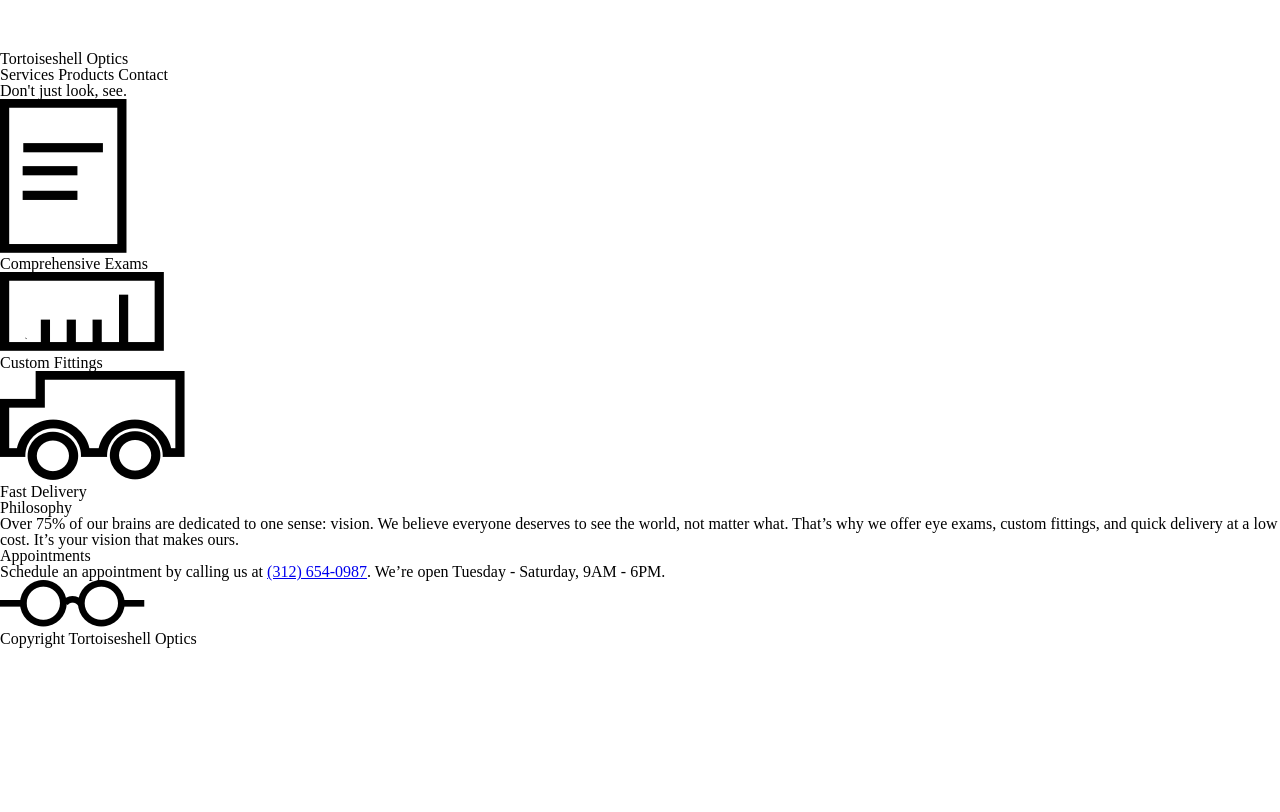
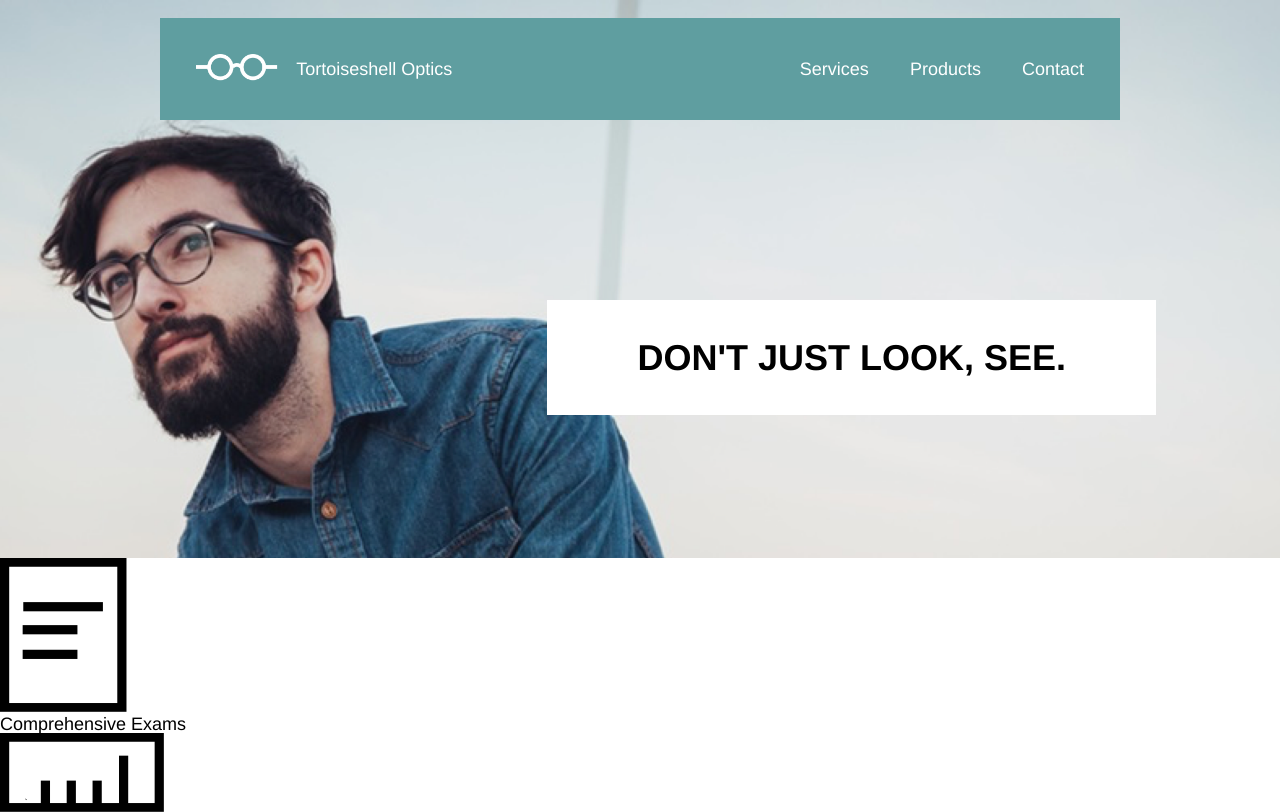
Before and after one commit to deanarron/tortoiseshell_optics, a plain HTML site: page index.html in a window 1280 px wide. Shown: the top 812 px of the page. Drawn offline with Linux system fonts and the light colour scheme.

Commit message:
Add CSS style to Hero section

```diff
--- a/index.html
+++ b/index.html
@@ -8,8 +8,8 @@
   </head>
   <body>
     <header>
+      <div class="flex_container">
         <div class="banner_container">
-
           <div class="logo_container">
             <img alt="Tortoiseshell Optics Logo" src="resources/images/logo-white.png" />
           </div>
@@ -30,6 +30,7 @@
             <h2>Don't just look, see.</h2>
           </div>
         </div> <!-- End hero container -->
+      </div>
     </header>
 
     <main>
--- a/resources/styles/style.css
+++ b/resources/styles/style.css
@@ -0,0 +1,71 @@
+html {
+  font-size: 18px;
+  line-height: 1.4;
+}
+body {
+  font-family: Helvetica;
+}
+/* Header Section */
+header {
+  height: 30rem;
+  width: 100%;
+  background-image: url("../images/glasses-bg.png");
+  background-size: cover;
+  background-position: center;
+  background-repeat: no-repeat;
+  padding-top: 1rem;
+}
+.flex_container {
+  display: flex;
+  flex-direction: column;
+  justify-content: center;
+  max-width: 960px;
+  margin: 0 auto;
+}
+.banner_container {
+  background-color: cadetblue;
+  color: white;
+  display: flex;
+  justify-content: flex-start;
+  align-items: center;
+  padding: 1rem;
+}
+.logo_container img {
+  height: 1.5rem;
+  padding: 1rem;
+}
+.company_name_container {
+  flex-grow: 1;
+}
+.menu_items {
+  display: inline-block;
+  padding: 0 1rem;
+}
+.hero_container {
+  background-color: white;
+  display: inline-block;
+  position: relative;
+  top:10rem;
+  align-self: flex-end;
+  margin-right: -2rem;
+}
+h2 {
+  font-weight: bold;
+  padding: 1.5rem 5rem;
+  font-size: 2rem;
+  margin: 1rem 0;
+  line-height: 1.4rem;
+  text-transform: uppercase;
+}
+
+
+
+
+
+
+
+
+
+
+
+/*  */
```
Lines whose indentation alone changed are shown as unchanged.
